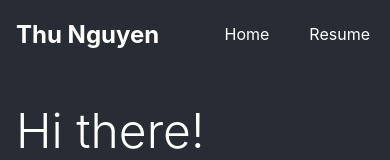
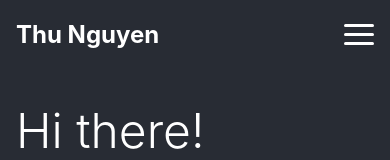
Before and after one commit to Brian-E-Nguyen/Thu-Website, a JavaScript app: page / in a window 390 px wide. Shown: the top 160 px of the page. Built offline with nearby package versions, Linux system fonts and the light colour scheme.

Commit message:
Navbar: hamburger button

```diff
--- a/src/components/UI/Navbar.css
+++ b/src/components/UI/Navbar.css
@@ -25,3 +25,30 @@
   color: white;
   text-decoration: none;
 }
+
+.navbar__toggle-btn {
+  position: absolute;
+  top: 0.75;
+  right: 1rem;
+  display: none;
+  flex-direction: column;
+  justify-content: space-between;
+  width: 30px;
+  height: 21px;
+}
+
+.navbar__toggle-btn--bar {
+  height: 3px;
+  width: 100%;
+  background-color: white;
+  border-radius: 10px;
+}
+
+@media (max-width: 732px) {
+  .navbar__toggle-btn {
+    display: flex;
+  }
+  .navbar__links {
+    display: none;
+  }
+}
--- a/src/components/UI/Navbar.js
+++ b/src/components/UI/Navbar.js
@@ -4,9 +4,12 @@ import { Link } from 'react-router-dom';
 const Navbar = () => {
   return (
     <nav className='navbar'>
-      <div>
-        <h1 className='navbar__brand'>Thu Nguyen</h1>
-      </div>
+      <h1 className='navbar__brand'>Thu Nguyen</h1>
+      <a href='#' className='navbar__toggle-btn'>
+        <span className='navbar__toggle-btn--bar'></span>
+        <span className='navbar__toggle-btn--bar'></span>
+        <span className='navbar__toggle-btn--bar'></span>
+      </a>
       <div className='navbar__links'>
         <ul>
           <li>
```
